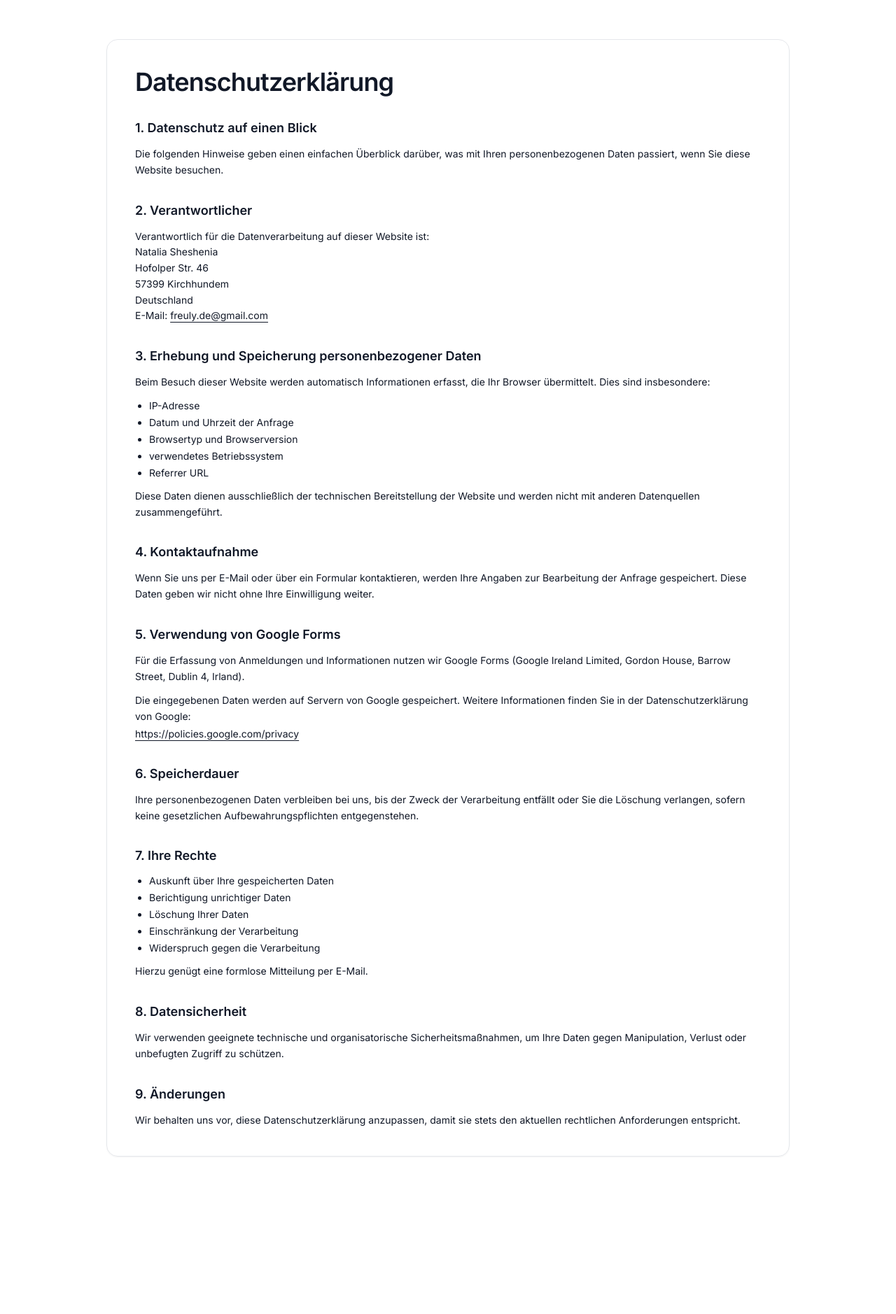
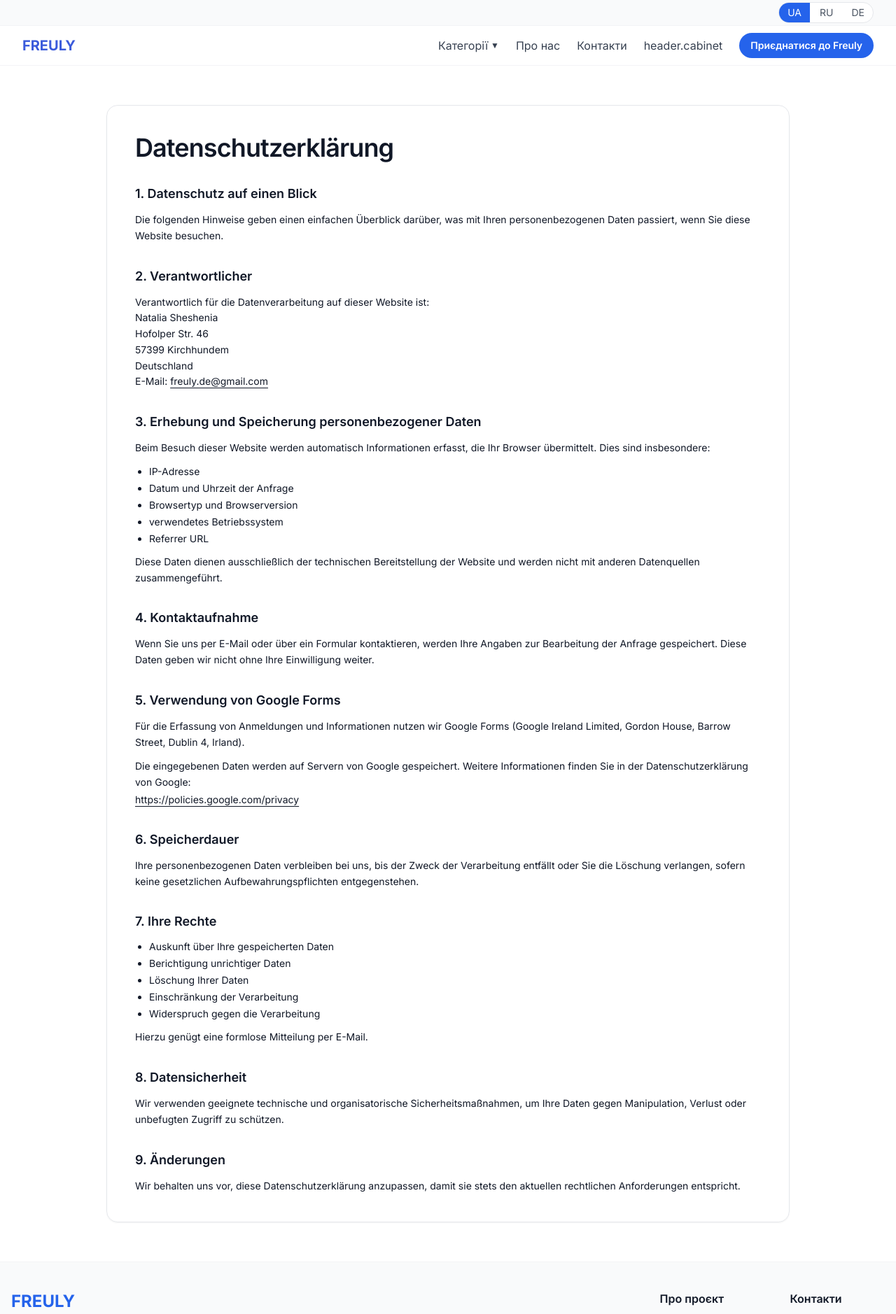
Before and after one commit to Fruely/mvp, a Next.js app: page /datenschutzerklaerung in a window 1280 px wide. Shown: the top 1878 px of the page at 70% size. Before the commit the page ends 1709 px from the top, so only its background shows below. Built offline with nearby package versions, Linux system fonts and the light colour scheme; no server answers.

Commit message:
Move legal pages into route group and update footer home link

```diff
--- a/app/datenschutzerklaerung/page.tsx
+++ b/app/(legal)/datenschutzerklaerung/page.tsx
@@ -1,5 +1,3 @@
-export const dynamic = "force-static";
-
 export default function DatenschutzPage() {
   return (
     <main className="mx-auto w-full max-w-5xl px-4 py-10 md:px-6 md:py-14">
--- a/app/impressum/page.tsx
+++ b/app/(legal)/impressum/page.tsx
@@ -1,5 +1,3 @@
-export const dynamic = "force-static";
-
 export default function ImpressumPage() {
   return (
     <main className="mx-auto w-full max-w-5xl px-4 py-10 md:px-6 md:py-14">
--- /dev/null
+++ b/app/(legal)/layout.tsx
@@ -0,0 +1,34 @@
+import { cookies } from "next/headers";
+import { Suspense } from "react";
+import { getDictionary, type Lang } from "@/lib/i18n";
+import Footer from "@/components/Footer";
+import Header from "@/components/Header";
+import HeaderCategoriesNav from "@/components/HeaderCategoriesNav";
+import LanguageBar from "@/components/LanguageBar";
+
+export default async function LegalLayout({
+  children,
+}: {
+  children: React.ReactNode;
+}) {
+  const langCookie = cookies().get("freuly_lang")?.value;
+  const lang =
+    langCookie === "ua" || langCookie === "ru" || langCookie === "de"
+      ? langCookie
+      : "ua";
+
+  const dict = await getDictionary(lang as Lang);
+
+  return (
+    <>
+      <Suspense fallback={<div className="h-9 bg-gray-50 border-b border-gray-100" />}>
+        <LanguageBar />
+      </Suspense>
+      <Header lang={lang} dict={dict}>
+        <HeaderCategoriesNav lang={lang} />
+      </Header>
+      {children}
+      <Footer dict={dict} lang={lang} />
+    </>
+  );
+}
--- a/components/Footer.jsx
+++ b/components/Footer.jsx
@@ -14,12 +14,15 @@ import { t } from "@/lib/i18n";
 export default function Footer(props) {
   const { dict, lang } = props;
   const prefix = lang ? `/${lang}` : "";
+  const homeHref = lang ? `/${lang}` : "/";
 
   return (
     <footer className="bg-gray-50 border-t border-gray-100">
       <div className="max-w-7xl mx-auto px-4 py-10 flex flex-col md:flex-row justify-between items-start gap-6">
         <div>
-          <div className="text-2xl font-bold text-blue-600">FREULY</div>
+          <Link href={homeHref} className="text-2xl font-bold text-blue-600">
+            FREULY
+          </Link>
           <div className="text-sm text-gray-600 mt-2 max-w-sm">
             {t(dict, "footer.tagline")}
           </div>
```
